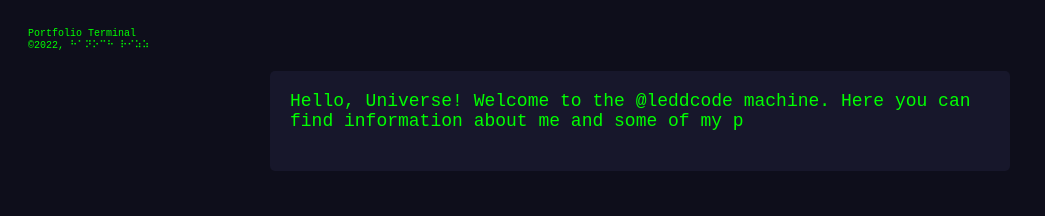
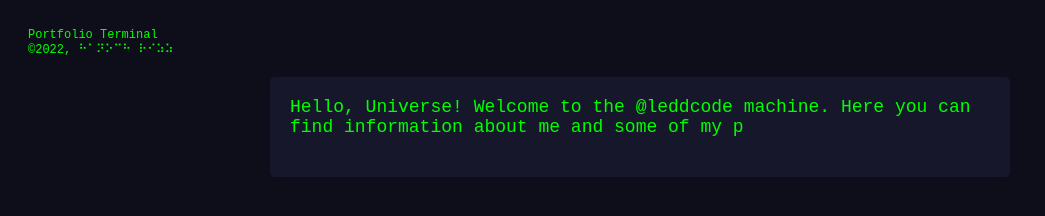
Before and after one commit to leddcode/leddcode.github.io, a plain HTML site: page index.html in a window 1280 px wide. Shown: the whole page, without its empty margins (0-1045 px from the left). Drawn offline with Linux system fonts and the light colour scheme.

Commit message:
Minor Change

```diff
--- a/index.html
+++ b/index.html
@@ -9,9 +9,9 @@
 </head>
 <body>
 	<div id="head">
-		Portfolio Terminal
+		<span class="blink">Portfolio</span> <span class="blink">Terminal</span>
 		<br>
-		&copy;2022, ⠓⠁⠝⠕⠉⠓ ⠗⠊⠵⠵
+		<span class="blink">&copy;2022</span>, <span class="blink">⠓⠁⠝⠕⠉⠓ ⠗⠊⠵⠵</span>
 	</div>
 	<div id="terminal">
         <div id="results"></div>
--- a/style.css
+++ b/style.css
@@ -6,7 +6,7 @@ body {
 }
 
 #head {
-	font-size: 10px;
+	font-size: 12px;
 	margin: 0 auto;
 	padding: 20px;
 }
@@ -55,6 +55,10 @@ body {
 	color: #ffff66;
 }
 
+.blink:hover {
+	color: #ff00d4;
+}
+
 .command {
   	color: #ffff66;
 }
```
